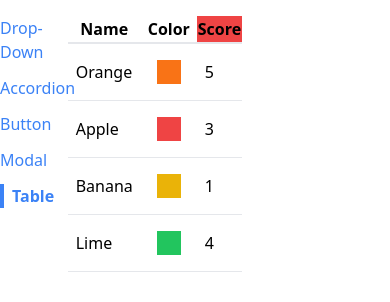
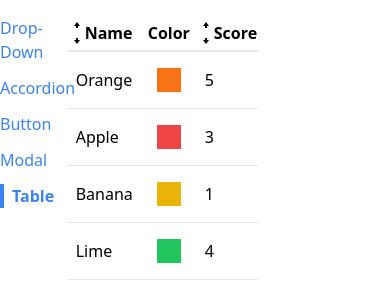
Before and after one commit to lxkrmr/react-comps-2023, a React (Create React App) app: page /table in a window 390 px wide. Shown: the top 302 px of the page. Built offline with nearby package versions, Linux system fonts and the light colour scheme.

Commit message:
✨ introduce SortableTable component

```diff
--- /dev/null
+++ b/src/components/SortableTable.js
@@ -0,0 +1,101 @@
+import { useState } from 'react';
+import Table from './Table';
+import { GoArrowSmallDown, GoArrowSmallUp } from 'react-icons/go';
+
+function SortableTable({ config, data, ...rest }) {
+  const [sortOrder, setSortOrder] = useState(null);
+  const [sortBy, setSortBy] = useState(null);
+
+  const handleClick = (label) => {
+    if (label !== sortBy) {
+      setSortBy(label);
+      setSortOrder('asc');
+    } else if (sortOrder === 'asc') {
+      setSortOrder('desc');
+      setSortBy(label);
+    } else {
+      setSortOrder(null);
+      setSortBy(null);
+    }
+  };
+
+  const updatedConfig = config.map((column) => {
+    if (!column.sortValue) {
+      return column;
+    }
+
+    const header = () => (
+      <th
+        className="cursor-pointer hover:bg-gray-100"
+        onClick={() => handleClick(column.label)}
+      >
+        <div className="flex items-center">
+          {getIcons(column.label, sortBy, sortOrder)}
+          {column.label}
+        </div>
+      </th>
+    );
+    return { ...column, header };
+  });
+
+  const sortedData = sortData(
+    data,
+    findSortValue(updatedConfig, sortBy),
+    sortOrderAsInt(sortOrder)
+  );
+
+  return <Table config={updatedConfig} data={sortedData} {...rest} />;
+}
+
+function getIcons(label, sortBy, sortOrder) {
+  if (label !== sortBy || sortOrder === null) {
+    return (
+      <div>
+        <GoArrowSmallUp />
+        <GoArrowSmallDown />
+      </div>
+    );
+  }
+
+  if (sortOrder === 'asc') {
+    return (
+      <div>
+        <GoArrowSmallUp />
+      </div>
+    );
+  }
+  return (
+    <div>
+      <GoArrowSmallDown />
+    </div>
+  );
+}
+
+function findSortValue(config, sortBy) {
+  const { sortValue } = config.find((column) => column.label === sortBy) ?? {};
+  return sortValue;
+}
+
+function sortOrderAsInt(sortOrder) {
+  return sortOrder === 'asc' ? 1 : -1;
+}
+
+function sortData(data, sortValue, sortOrderAsInt) {
+  if (!sortValue || !sortOrderAsInt) {
+    return data;
+  }
+
+  const copy = [...data];
+  copy.sort((a, b) => {
+    const valueA = sortValue(a);
+    const valueB = sortValue(b);
+
+    if (typeof valueA === 'string') {
+      return valueA.localeCompare(valueB) * sortOrderAsInt;
+    }
+    return (valueA - valueB) * sortOrderAsInt;
+  });
+  return copy;
+}
+
+export default SortableTable;
--- a/src/pages/TablePage.js
+++ b/src/pages/TablePage.js
@@ -1,4 +1,4 @@
-import Table from '../components/Table';
+import SortableTable from '../components/SortableTable';
 
 function TablePage() {
   const data = [
@@ -9,16 +9,19 @@
   ];
 
   const config = [
-    { label: 'Name', render: (fruit) => fruit.name },
+    {
+      label: 'Name',
+      render: (fruit) => fruit.name,
+      sortValue: (fruit) => fruit.name,
+    },
     {
       label: 'Color',
       render: (fruit) => <div className={`p-3 m-2 ${fruit.color}`} />,
     },
     {
       label: 'Score',
-      header: () => <th className="bg-red-500">Score</th>,
       render: (fruit) => fruit.score,
-      sort: (a, b) => a - b,
+      sortValue: (fruit) => fruit.score,
     },
   ];
 
@@ -28,7 +31,7 @@
 
   return (
     <div>
-      <Table data={data} config={config} keyFn={keyFn} />
+      <SortableTable data={data} config={config} keyFn={keyFn} />
     </div>
   );
 }
```
